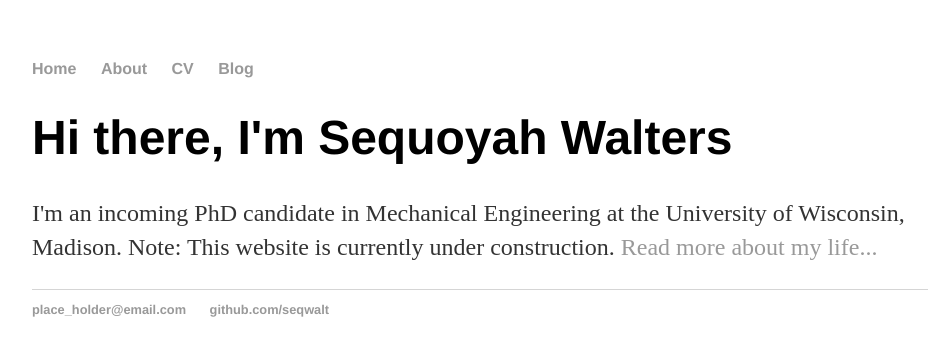
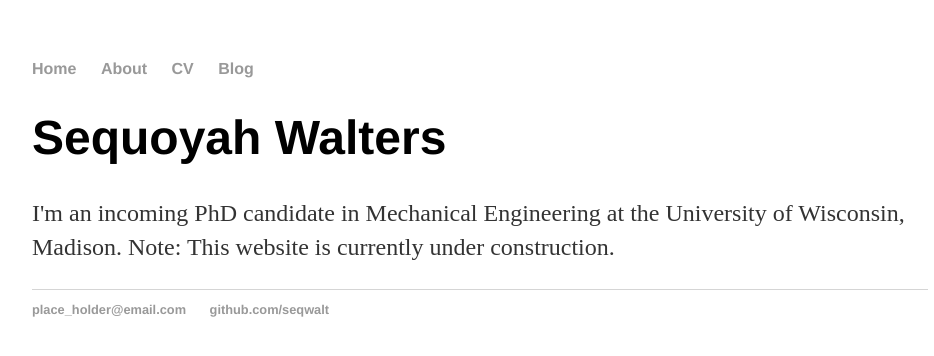
Before and after one commit to seqwalt/seqwalt.github.io, a Jekyll site: the page built from index.html, in a window 1280 px wide. Shown: the top 356 px of the page, without its empty margins (160-1094 px from the left). Built offline with Jekyll 4.4.1, drawn with Linux system fonts in a browser that asks for light colours.

Commit message:
Update index.html

```diff
--- a/index.html
+++ b/index.html
@@ -3,6 +3,6 @@ layout: default
 title: Sequoyah Walters
 ---
 <div class="blurb">
-	<h1>Hi there, I'm Sequoyah Walters</h1>
-	<p>I'm an incoming PhD candidate in Mechanical Engineering at the University of Wisconsin, Madison. Note: This website is currently under construction. <a href="/about">Read more about my life...</a></p>
+	<h1>Sequoyah Walters</h1>
+	<p>I'm an incoming PhD candidate in Mechanical Engineering at the University of Wisconsin, Madison. Note: This website is currently under construction. </p>
 </div><!-- /.blurb -->
```
